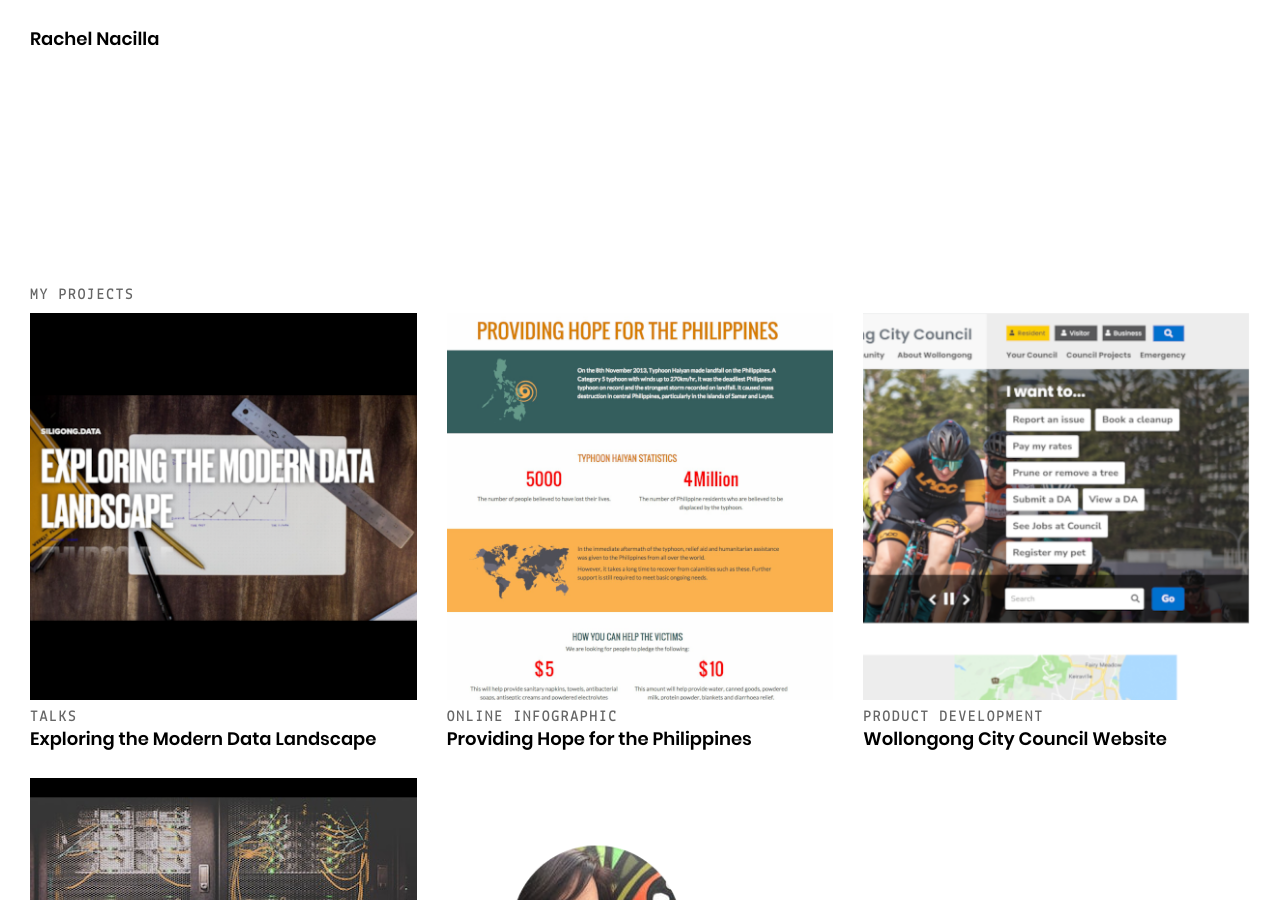
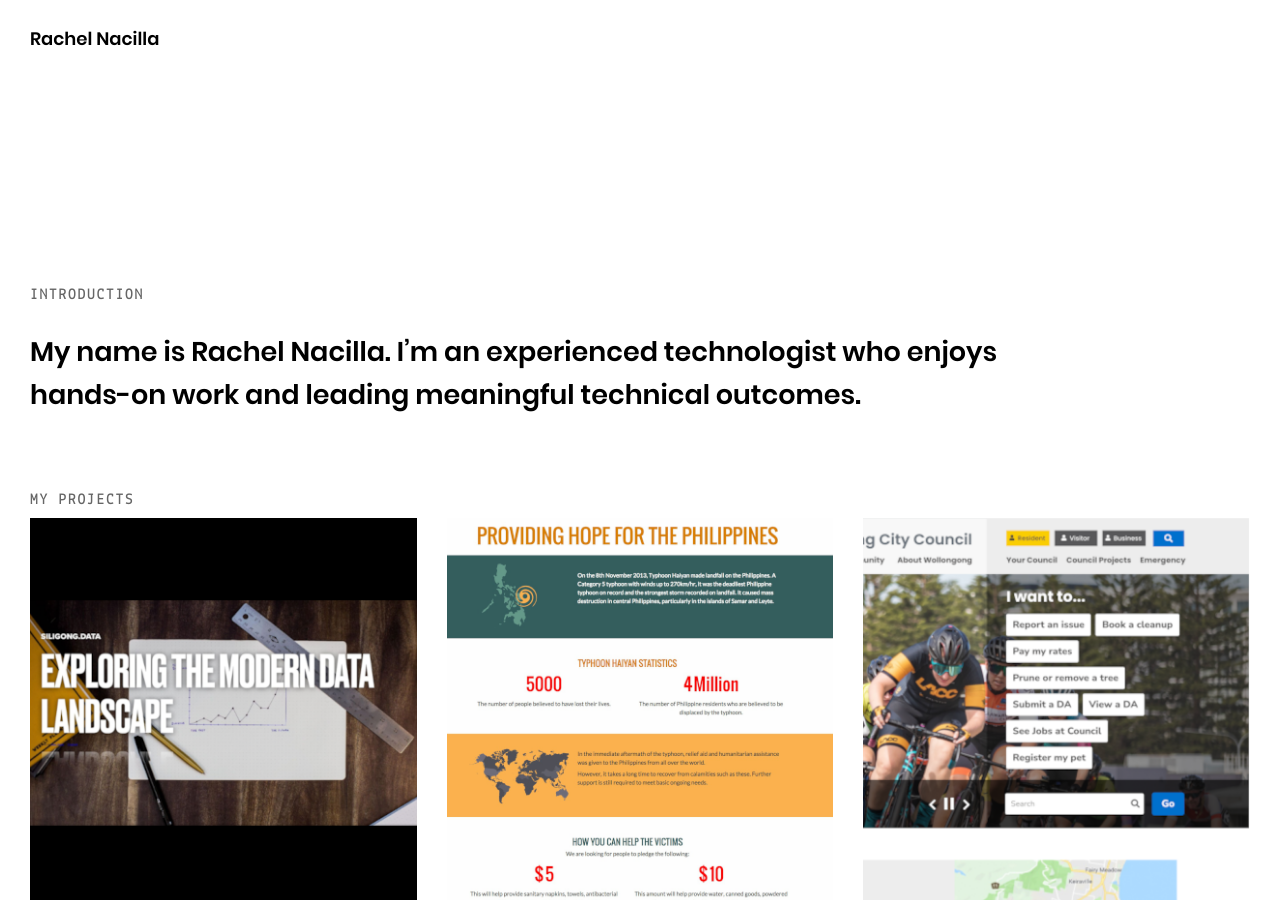
Before and after one commit to rachelnacilla/rachelnacilla.github.io, a Jekyll site: the page built from index.html, in a window 1280 px wide and 900 px high. Built offline with Jekyll 4.4.1, drawn with Linux system fonts in a browser that asks for light colours.

Commit message:
Commented the intro back in

```diff
--- a/index.html
+++ b/index.html
@@ -12,7 +12,7 @@
 <body>
 	{% include header.html %}
 	<main class="content">
-		<!-- <section class="intro">
+	<section class="intro">
 			<div class="container">
 				 <h2>Introduction</h2>
 
@@ -21,7 +21,7 @@
 
 
 			</div>
-		</section> -->
+		</section>
 		<section class="projects">
 			<div class="container">
 				<h2>My Projects</h2>
```
